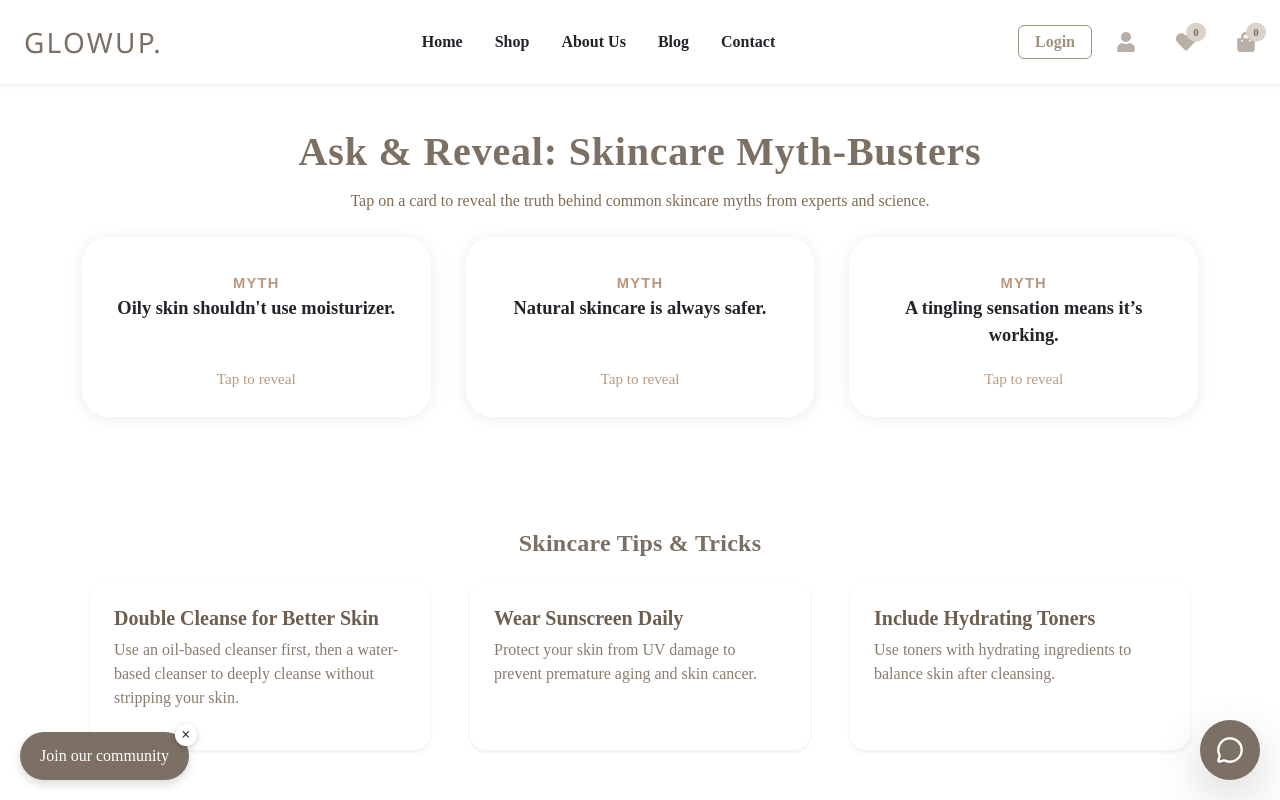
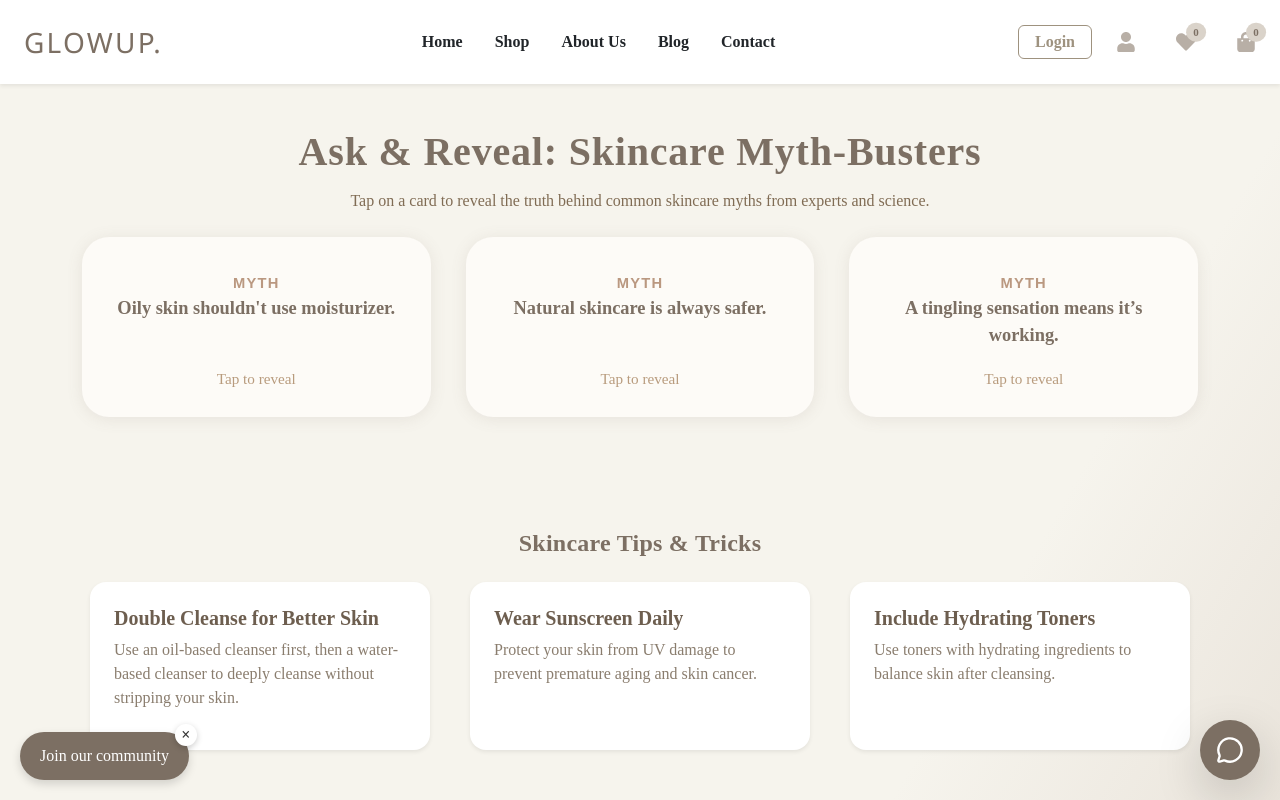
Before and after one commit to Abdelrhman745/Ecommerce-app-, a React (Vite) app: page /blog in a window 1280 px wide. Shown: the top 800 px of the page. Built offline with nearby package versions, Linux system fonts and the light colour scheme.

Commit message:
remove jsx from blog and useState

```diff
--- a/src/Pages/Blog/BlogPage.tsx
+++ b/src/Pages/Blog/BlogPage.tsx
@@ -47,7 +47,7 @@ const TIPS = [
 ];
 
 const BlogPage = () => {
-  const [revealed, setRevealed] = useState(null);
+  const [revealed, setRevealed] = useState<number | null>(null);
 
   return (
     <>
@@ -160,7 +160,7 @@ const BlogPage = () => {
         </section>
       </div>
 
-      <style jsx>{`
+      <style>{`
         :root {
           --color-primary: #7c6f63;
           --color-muted: #806c54;
```
